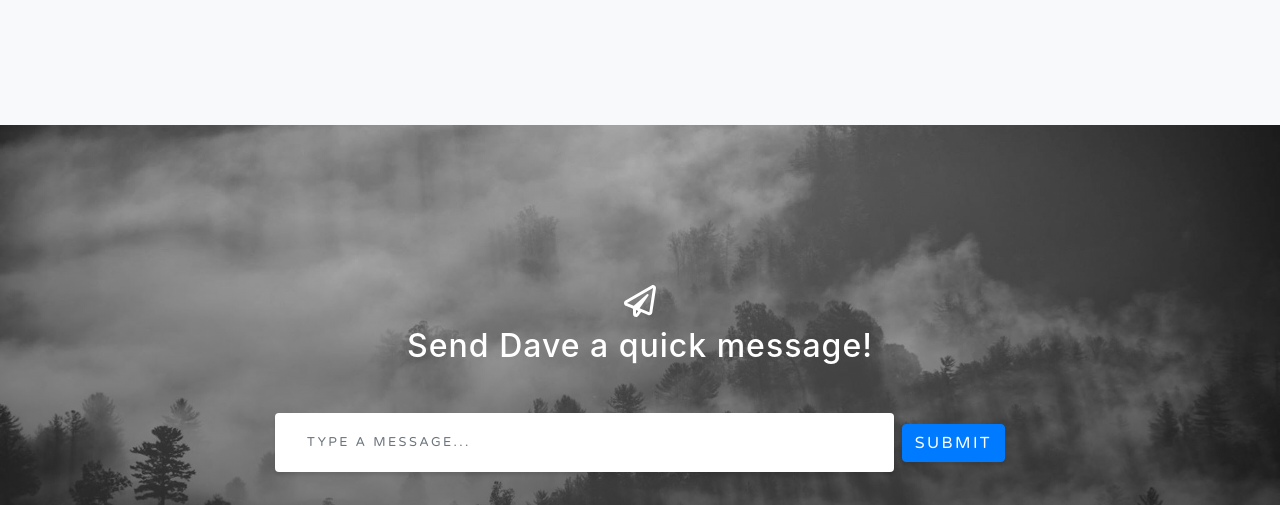
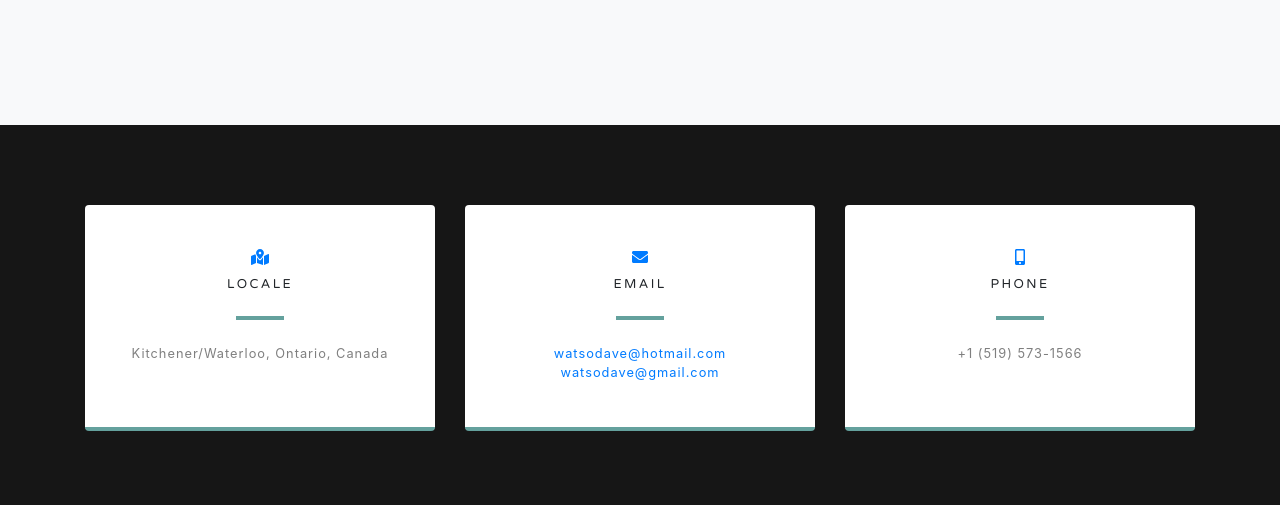
Before and after one commit to dwatsX/dwatsX.github.io, a website with bundled scripts: page index.html in a window 1280 px wide. Shown: the part 3290-3795 px from the top of the page. Built offline with nearby package versions, Linux system fonts and the light colour scheme.

Commit message:
Add files via upload

```diff
--- a/index.html
+++ b/index.html
@@ -135,25 +135,6 @@
       </div>
     </section>
 
-    <!-- Signup Section -->
-    <section id="signup" class="signup-section">
-      <div class="container">
-        <div class="row">
-          <div class="col-md-10 col-lg-8 mx-auto text-center">
-
-            <i class="far fa-paper-plane fa-2x mb-2 text-white"></i>
-            <h2 class="text-white mb-5">Send Dave a quick message!</h2>
-
-            <form class="form-inline d-flex" action="mailto:watsodave@hotmail.com">
-              <input type="email" class="form-control flex-fill mr-0 mr-sm-2 mb-3 mb-sm-0" id="inputEmail" placeholder="Type a message...">
-              <button type="submit" class="btn btn-primary mx-auto">Submit</button>
-            </form>
-
-          </div>
-        </div>
-      </div>
-    </section>
-
     <!-- Contact Section -->
     <section class="contact-section bg-black">
       <div class="container">
@@ -178,8 +159,8 @@
                 <h4 class="text-uppercase m-0">Email</h4>
                 <hr class="my-4">
                 <div class="small text-black-50">
-                  <a href="#">watsodave@hotmail.com</a>
-				  <a href="#">watsodave@gmail.com</a>
+                  <a href="mailto:watsodave@hotmail.com">watsodave@hotmail.com</a>
+				  <a href="mailto:watsodave@gmail.com">watsodave@gmail.com</a>
                 </div>
               </div>
             </div>
```
